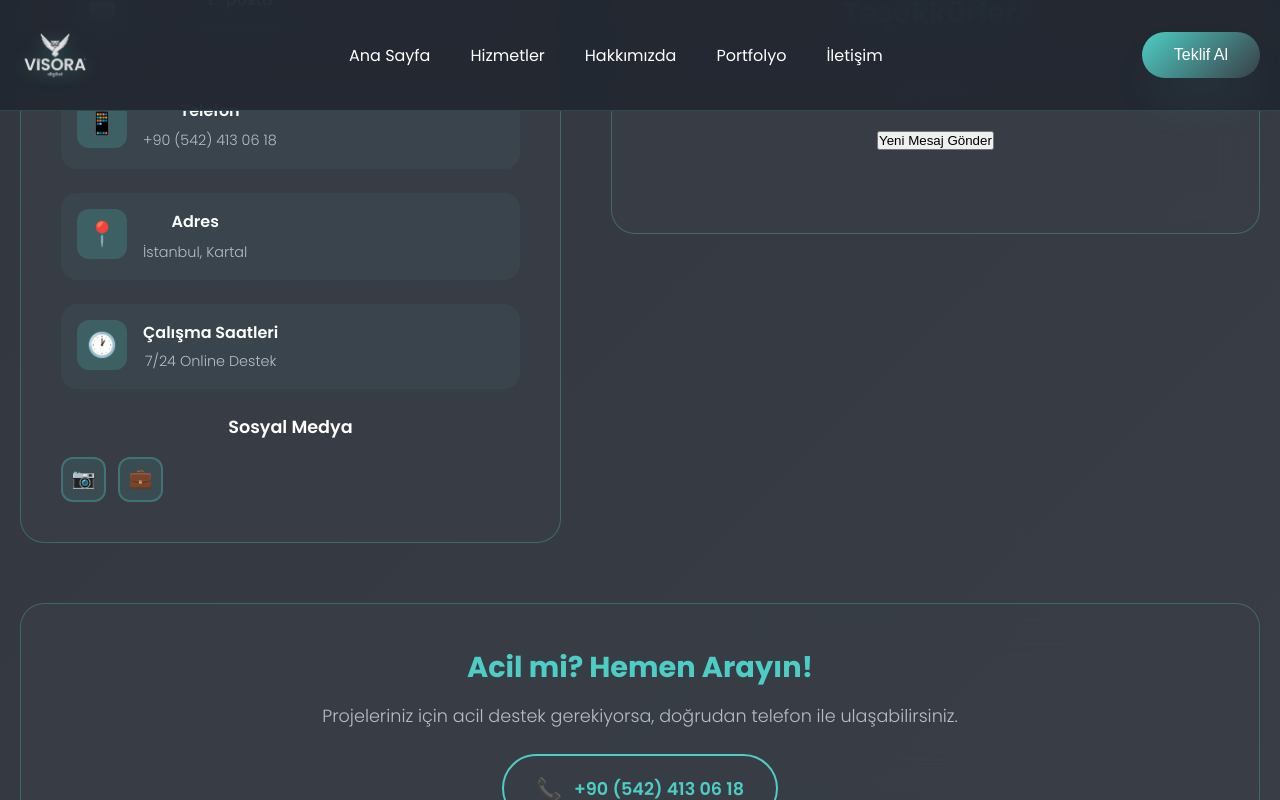
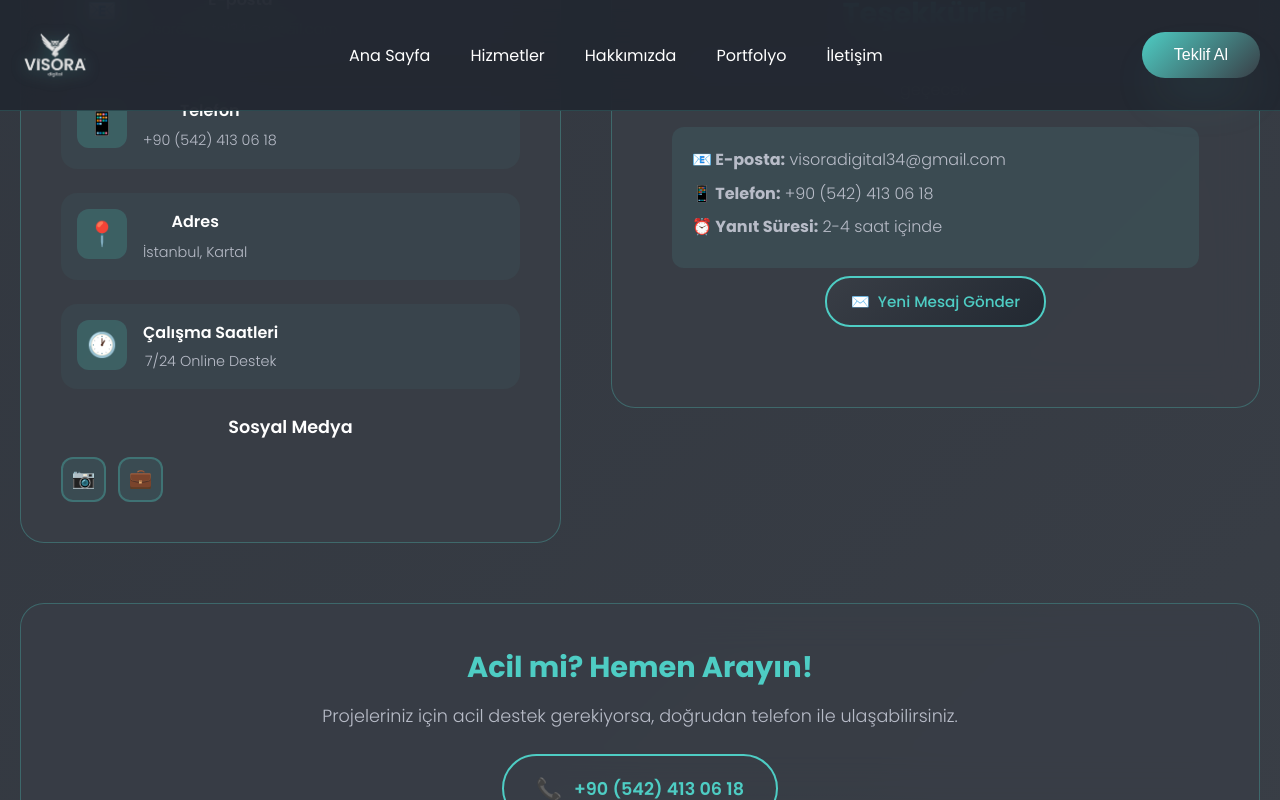
Before and after one commit to BatuKeles/VisoraDigital, a React (Create React App) app: page / in a window 1280 px wide. Both pictures are taken after typing "Sample", "name@example.com", "5551234", "Sample" into the empty fields and a click on the button "Teklif Talep Et". Shown: the part 5052-5852 px from the top of the page. Built offline with nearby package versions, Linux system fonts and the light colour scheme.

Commit message:
Update EmailJS config and improve success message design

```diff
--- a/src/components/Contact/Contact.css
+++ b/src/components/Contact/Contact.css
@@ -319,6 +319,32 @@
   text-align: left;
 }
 
+.new-message-btn {
+  background: linear-gradient(135deg, #393E46 0%, #222831 100%);
+  color: #4ECDC4;
+  border: 2px solid #4ECDC4;
+  padding: 12px 24px;
+  border-radius: 25px;
+  font-family: 'Poppins', sans-serif;
+  font-size: 0.95rem;
+  font-weight: 500;
+  cursor: pointer;
+  transition: all 0.3s ease;
+  display: inline-flex;
+  align-items: center;
+  justify-content: center;
+  gap: 8px;
+  margin-top: 8px;
+}
+
+.new-message-btn:hover {
+  background: linear-gradient(135deg, #4ECDC4 0%, #44A08D 100%);
+  color: #222831;
+  border-color: #4ECDC4;
+  transform: translateY(-2px);
+  box-shadow: 0 8px 25px rgba(78, 205, 196, 0.3);
+}
+
 .contact-cta {
   background: rgba(57, 62, 70, 0.8);
   border: 1px solid rgba(78, 205, 196, 0.3);
@@ -493,6 +519,12 @@
     font-size: 0.85rem;
   }
 
+  .new-message-btn {
+    padding: 10px 20px;
+    font-size: 0.85rem;
+    margin-top: 16px;
+  }
+
   .contact-cta {
     padding: 24px 16px;
   }
--- a/src/components/Contact/Contact.js
+++ b/src/components/Contact/Contact.js
@@ -20,8 +20,8 @@ const Contact = () => {
   // EmailJS konfigürasyonu - Bu değerleri EmailJS dashboard'unuzdan alacaksınız
   const EMAILJS_CONFIG = {
     SERVICE_ID: "visora_gmail_service",      // EmailJS'de oluşturduğunuz service ID
-    TEMPLATE_ID: "visora_contact_template",  // EmailJS'de oluşturduğunız template ID
-    PUBLIC_KEY: "9V7-VFjjMWP_VQDvK"           // EmailJS'den alacağınız public key - GEÇİCİ DEVRE DIŞI
+    TEMPLATE_ID: "template_bsjyr1i",  // EmailJS'de oluşturduğunız template ID
+    PUBLIC_KEY: "tGsjLmaWCoe78lMLU"           // EmailJS'den alacağınız public key - GEÇİCİ DEVRE DIŞI
   };
 
   useEffect(() => {
@@ -317,10 +317,16 @@ const Contact = () => {
                 </form>
               ) : (
                 <div className="success-message">
-                  <div className="success-icon">✅</div>
+                  <div className="success-icon">🎉</div>
                   <h3>Teşekkürler!</h3>
                   <p>Mesajınız başarıyla alındı. Ekibimiz en kısa sürede sizinle iletişime geçecek.</p>
+                  <div className="success-details">
+                    <p><strong>📧 E-posta:</strong> visoradigital34@gmail.com</p>
+                    <p><strong>📱 Telefon:</strong> +90 (542) 413 06 18</p>
+                    <p><strong>⏰ Yanıt Süresi:</strong> 2-4 saat içinde</p>
+                  </div>
                   <button onClick={resetForm} className="new-message-btn">
+                    <span>✉️</span>
                     Yeni Mesaj Gönder
                   </button>
                 </div>
```
